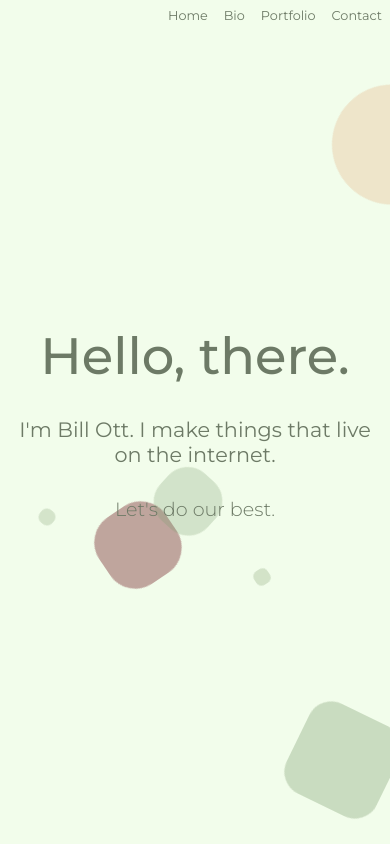
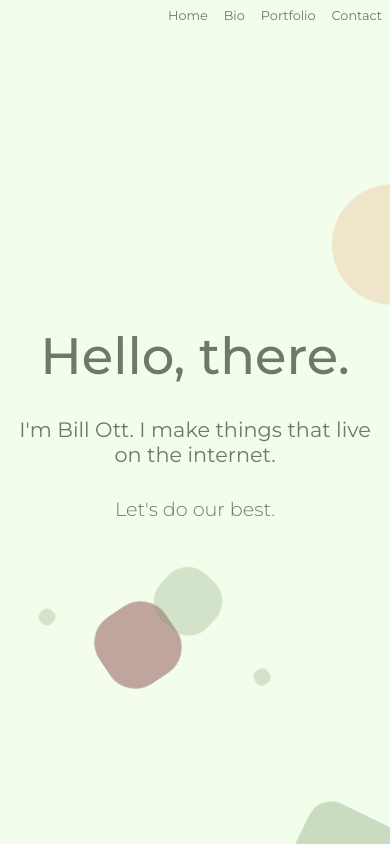
Before and after one commit to billyott/personal-site, a React (Create React App) app: page / in a window 390 px wide. Shown: the top 844 px of the page. Built offline with nearby package versions, Linux system fonts and the light colour scheme.

Commit message:
update background mobile height

```diff
--- a/src/components/background.scss
+++ b/src/components/background.scss
@@ -10,7 +10,7 @@
         height: 120%;
         z-index: -1;
         @media (max-width: $mobile) {
-            height: 900px;
+            height: 1000px;
         }
     }
 
```
